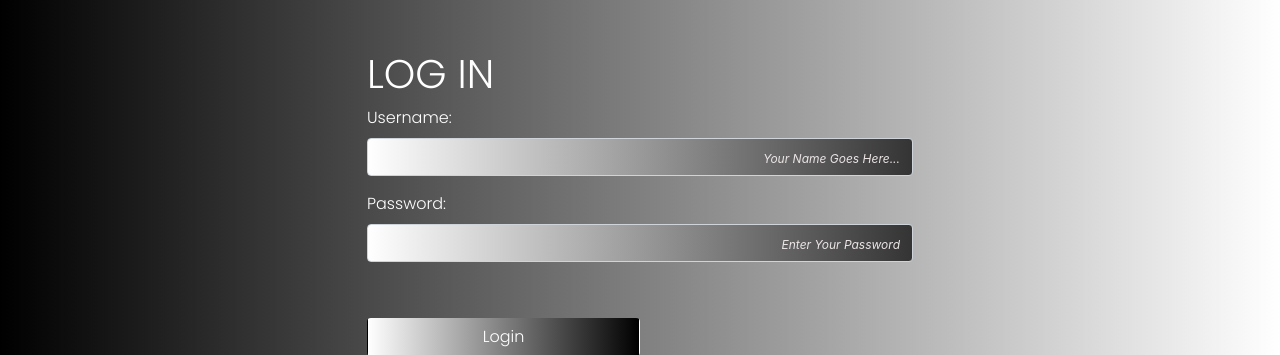
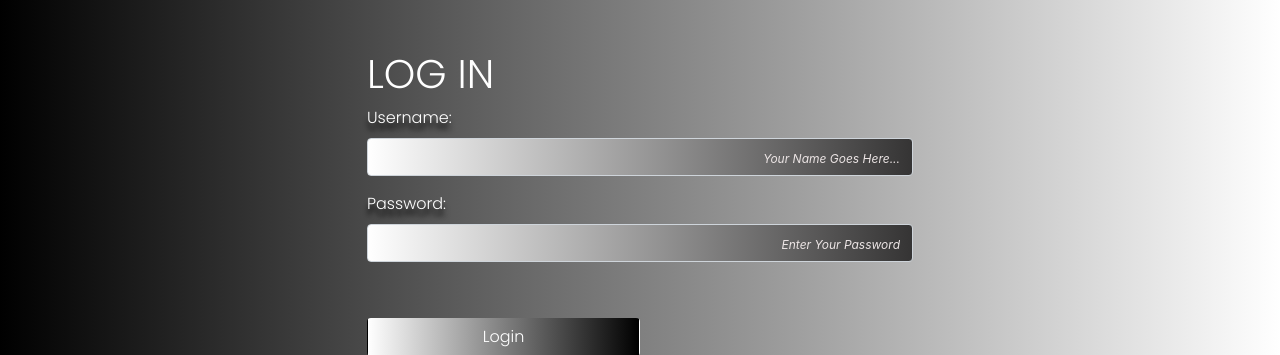
Before and after one commit to draciel58/Clonify, a Django app: page /login/ in a window 1280 px wide. Shown: the part 56-411 px from the top of the page. Run offline with Django 3.2, Linux system fonts and the light colour scheme; some libraries are stand-ins or nearby versions.

Commit message:
container shadow and other shadows

```diff
--- a/cloneit/cloneapp/templates/cloneapp/base.html
+++ b/cloneit/cloneapp/templates/cloneapp/base.html
@@ -36,6 +36,7 @@
 
     label{
 		  color:white;
+      text-shadow: 0px 7px 5px black;
 	  }
 
     ::placeholder{
```
